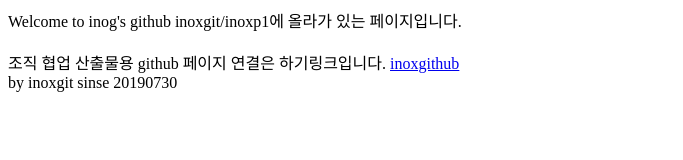
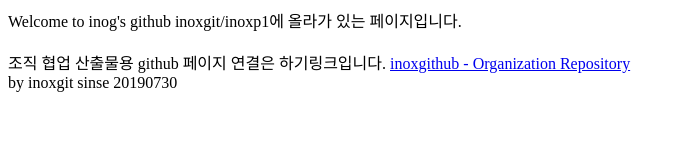
Before and after one commit to inoxgit/inoxp1, a plain HTML site: page index.html in a window 1280 px wide. Shown: the whole page, without its empty margins (0-683 px from the left). Drawn offline with Linux system fonts and the light colour scheme.

Commit message:
Update index.html

```diff
--- a/index.html
+++ b/index.html
@@ -10,7 +10,7 @@ Welcome to inog's github
   <br>
 
   조직 협업 산출물용 github 페이지 연결은 하기링크입니다.
-  <a href="https://inoxgithub.github.io/intro/">inoxgithub </a>
+  <a href="https://inoxgithub.github.io/intro/">inoxgithub - Organization Repository</a>
 
 
 </div>
```
